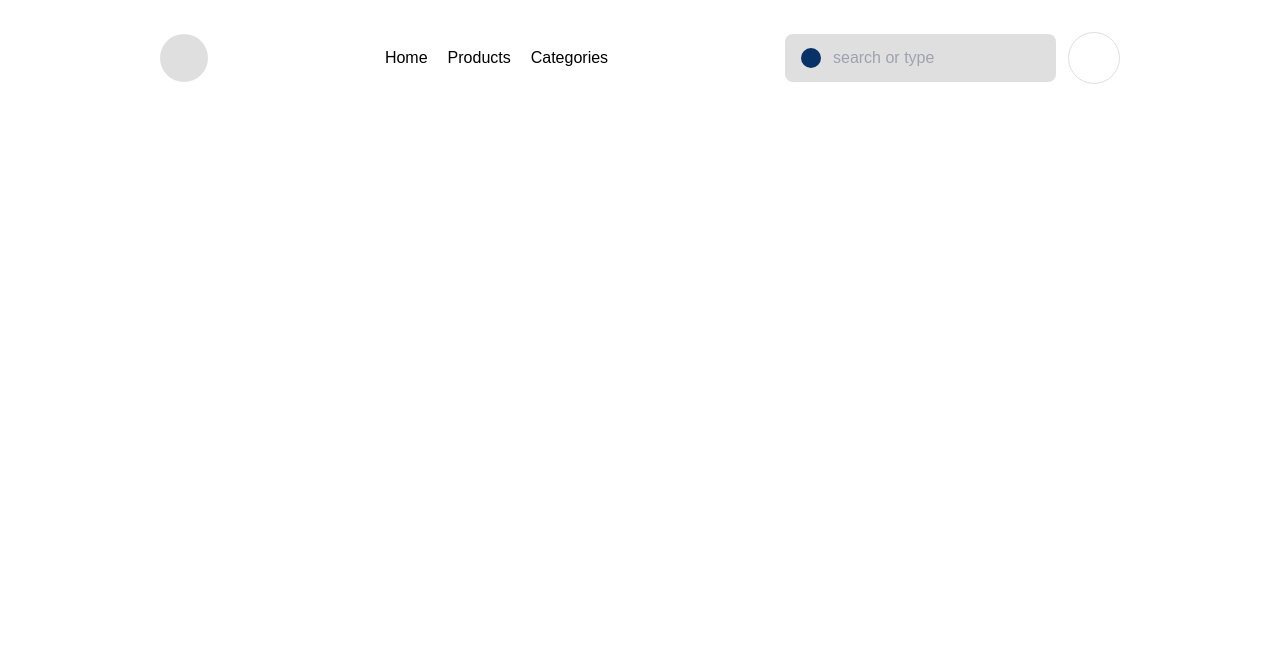
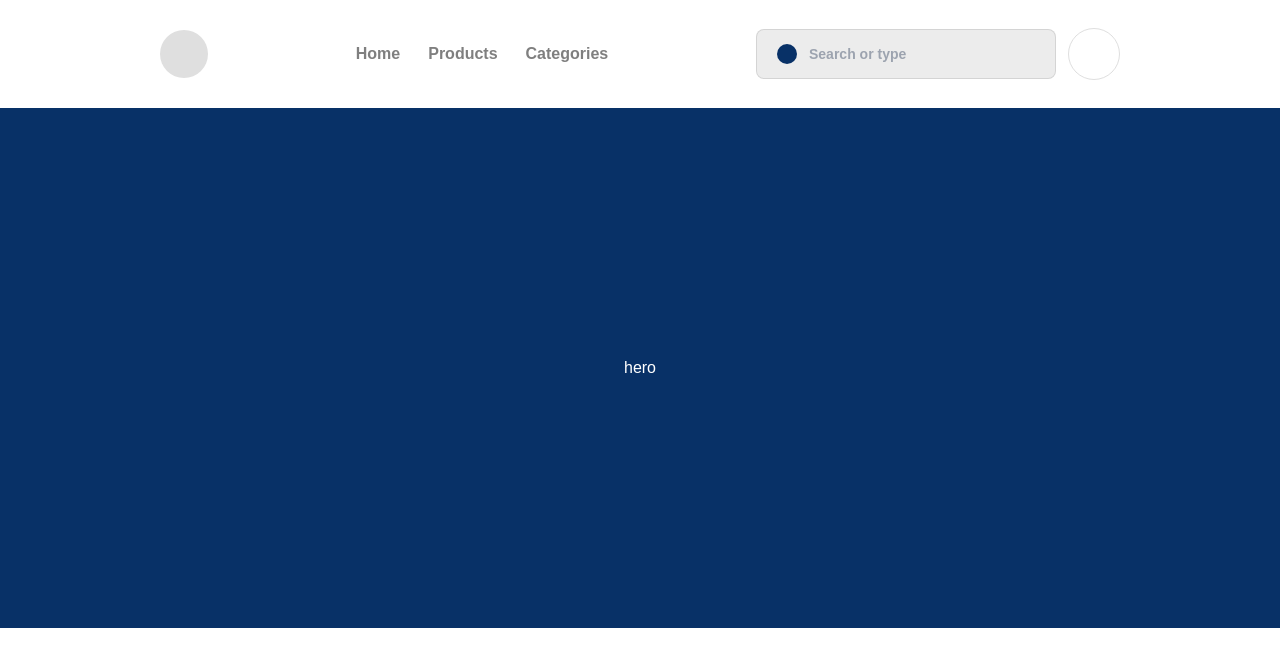
Before and after one commit to Fullstack-Roadmap/Gazzar-Frontend, a React app: page /storefront in a window 1280 px wide. Shown: the top 666 px of the page. Built offline with nearby package versions, Linux system fonts and the light colour scheme; the HTML template or start-up script is replaced by a standard one.

Commit message:
Nav design complete

```diff
--- a/src/routes/StoreFront.jsx
+++ b/src/routes/StoreFront.jsx
@@ -1,21 +1,22 @@
 const StoreFront = () => {
   return (
     <>
-      <nav className="flex justify-between items-center mx-40 my-8">
+      <nav className="flex justify-between items-center mx-40 my-7 font-semibold text-black/50">
         <section className="flex justify-center aspect-square w-12 rounded-full bg-gray"></section>
-        <ul className="flex justify-center gap-5">
+        <ul className="flex justify-center gap-7">
           <li>Home</li>
           <li>Products</li>
           <li>Categories</li>
         </ul>
         <section className="flex justify-center items-center gap-3">
-          <div className="bg-gray flex h-fit justify-center items-center py-3 px-4 rounded-lg gap-3">
-            <span className="w-5 bg-blue rounded-full aspect-square"></span>
-            <input type="text" placeholder="search or type" className="bg-transparent focus:outline-none" />
+          <div className="bg-gray/60 flex h-fit justify-start items-center py-3 px-5 rounded-lg gap-3 border-[1px] border-black/10 w-[300px]">
+            <span className="flex w-5 bg-blue rounded-full aspect-square"></span>
+            <input type="text" placeholder="Search or type" className="bg-transparent w-[150px] focus:outline-none placeholder:text-sm" />
           </div>
           <div className="rounded-full h-[3.25rem] aspect-square flex justify-center items-center border-[1px] border-gray"></div>
         </section>
-      </nav>
+        </nav>
+        <section className="flex justify-center items-center bg-blue text-white h-[520px]">hero</section>
     </>
   );
 };
```
